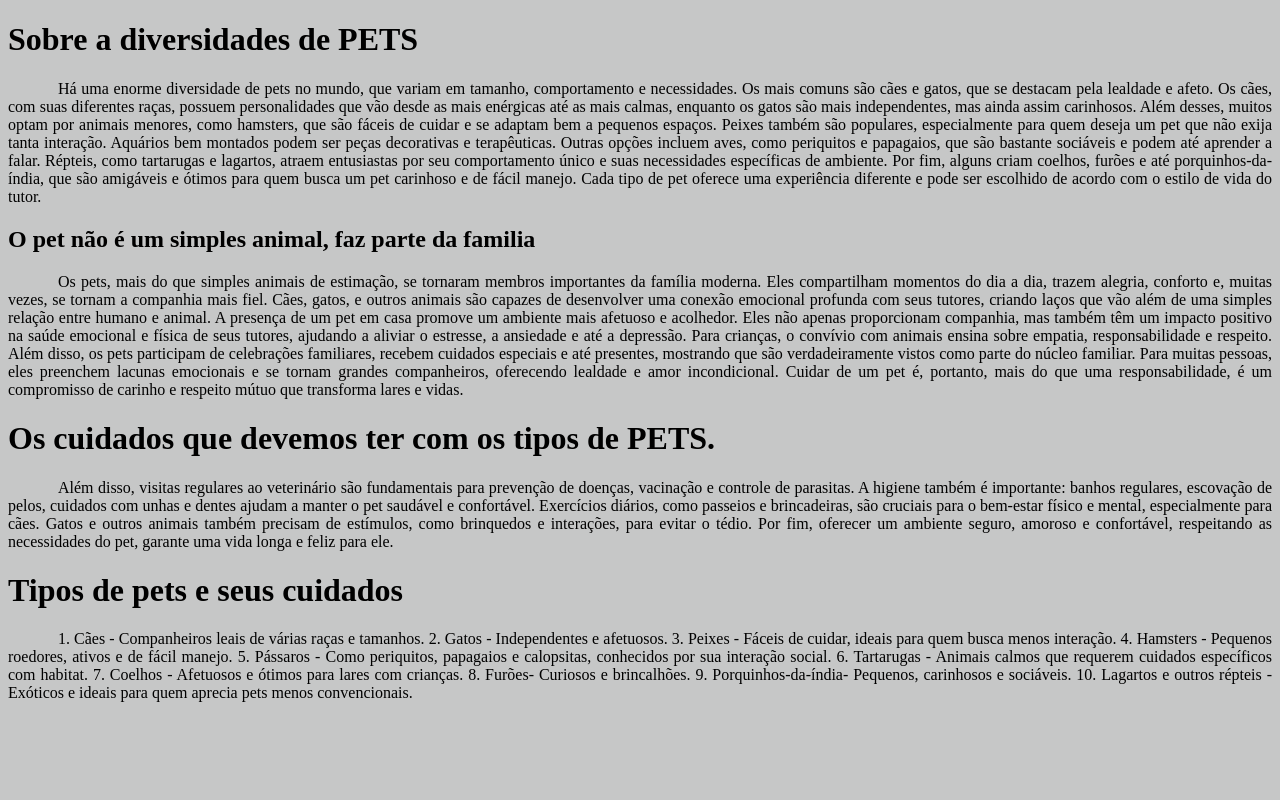
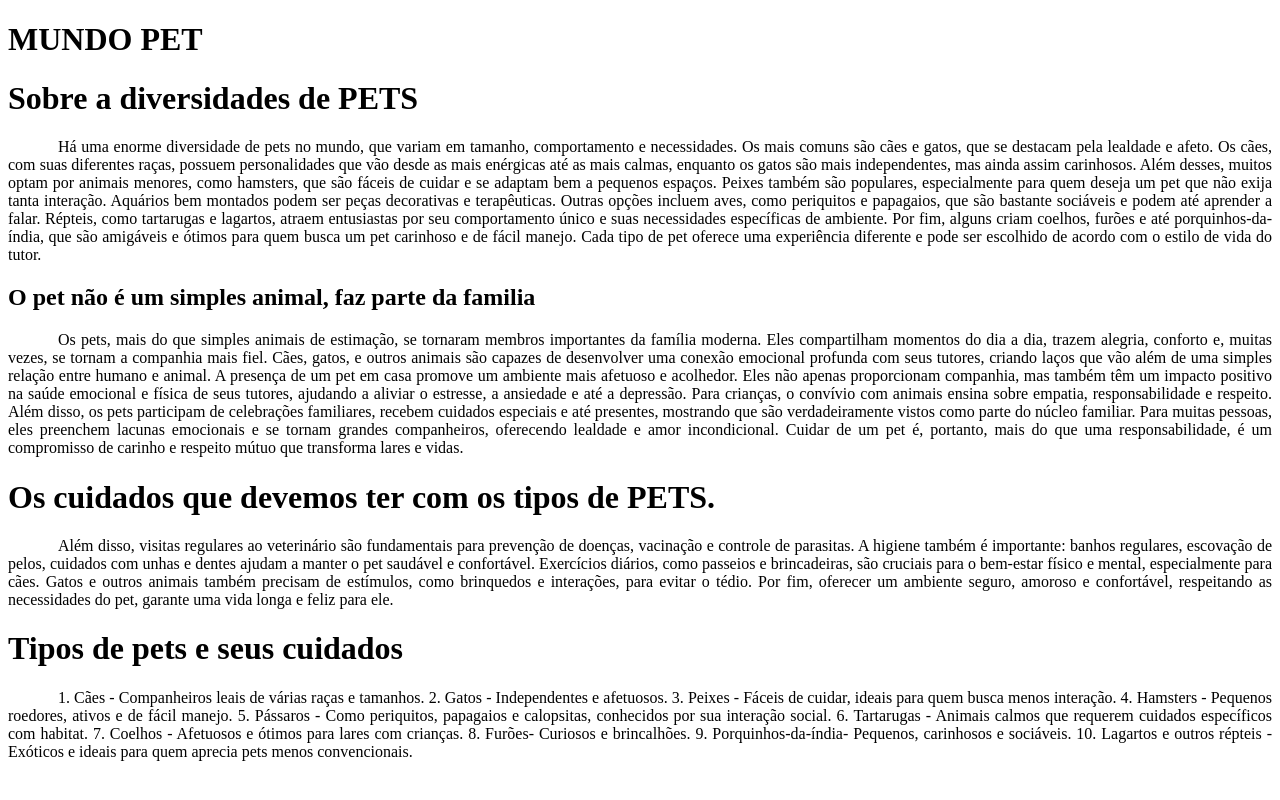
Before and after one commit to DAVIDROGUEONE/Projetos_HTML, a plain HTML site: page mundopet.html in a window 1280 px wide. Drawn offline with Linux system fonts and the light colour scheme.

Commit message:
ajuste na cor da pagina

```diff
--- a/mundopet.html
+++ b/mundopet.html
@@ -6,7 +6,7 @@
     <title>MUNDO PET</title>
      <style>
         body{
-            background-color:  rgb(198, 199, 199);
+            background-color:  white;
             color: rgb(0, 0, 0);
         }
         p {
@@ -17,6 +17,7 @@
     </style>
 </head>
 <body>
+    <h1>MUNDO PET</h1>
     <h1>Sobre a diversidades de PETS</h1>
     <p>Há uma enorme diversidade de pets no mundo, que variam em tamanho, comportamento e necessidades. Os mais comuns são cães e gatos, que se destacam pela lealdade e afeto. Os cães, com suas diferentes raças, possuem personalidades que vão desde as mais enérgicas até as mais calmas, enquanto os gatos são mais independentes, mas ainda assim carinhosos.
         Além desses, muitos optam por animais menores, como hamsters, que são fáceis de cuidar e se adaptam bem a pequenos espaços. Peixes também são populares, especialmente para quem deseja um pet que não exija tanta interação. Aquários bem montados podem ser peças decorativas e terapêuticas.
```
Also changed, not shown: 1 other file.
